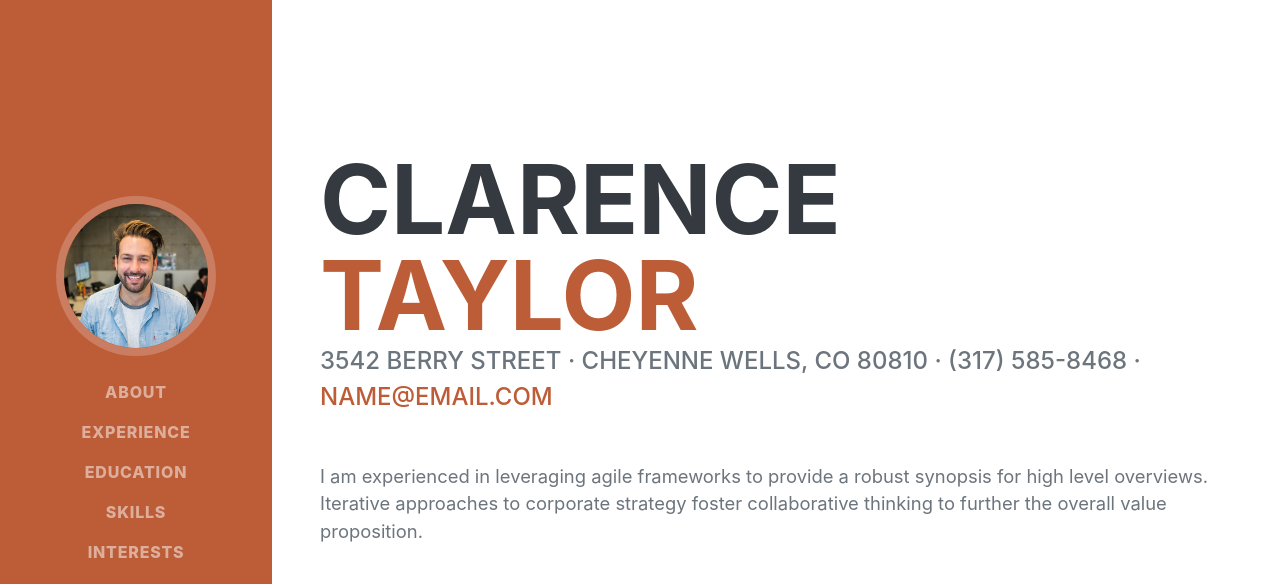
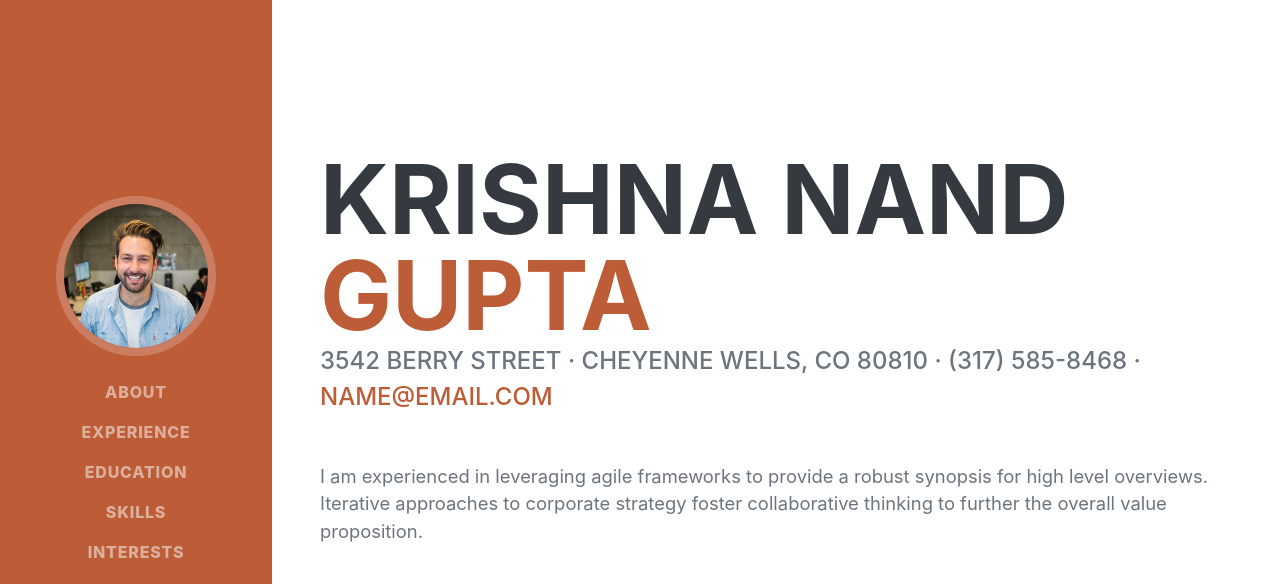
Before and after one commit to imkng/imkng.github.io, a plain HTML site: page index.html in a window 1280 px wide. Shown: the top 584 px of the page. Drawn offline with nearby package versions, Linux system fonts and the light colour scheme; a web font is replaced by a local one.

Commit message:
name changed

```diff
--- a/index.html
+++ b/index.html
@@ -19,7 +19,7 @@
         <!-- Navigation-->
         <nav class="navbar navbar-expand-lg navbar-dark bg-primary fixed-top" id="sideNav">
             <a class="navbar-brand js-scroll-trigger" href="#page-top">
-                <span class="d-block d-lg-none">Clarence Taylor</span>
+                <span class="d-block d-lg-none">Krishna Nand Gupta</span>
                 <span class="d-none d-lg-block"><img class="img-fluid img-profile rounded-circle mx-auto mb-2" src="assets/img/profile.jpg" alt="" /></span>
             </a>
             <button class="navbar-toggler" type="button" data-toggle="collapse" data-target="#navbarSupportedContent" aria-controls="navbarSupportedContent" aria-expanded="false" aria-label="Toggle navigation"><span class="navbar-toggler-icon"></span></button>
@@ -40,8 +40,8 @@
             <section class="resume-section" id="about">
                 <div class="resume-section-content">
                     <h1 class="mb-0">
-                        Clarence
-                        <span class="text-primary">Taylor</span>
+                        Krishna Nand
+                        <span class="text-primary">Gupta</span>
                     </h1>
                     <div class="subheading mb-5">
                         3542 Berry Street · Cheyenne Wells, CO 80810 · (317) 585-8468 ·
```
